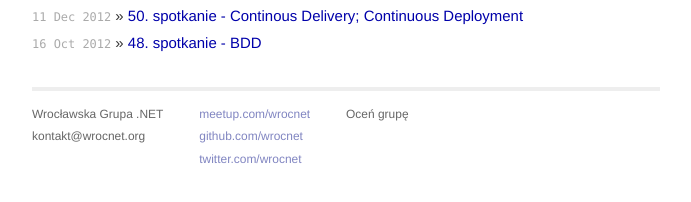
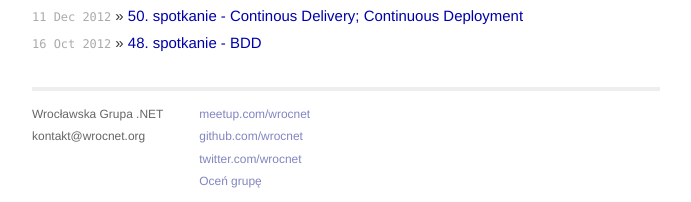
Before and after one commit to wrocnet/wrocnet.github.io, a Jekyll site: the page built from index.html, in a window 1280 px wide. Shown: the part 1451-1653 px from the top of the page, without its empty margins (294-985 px from the left). Built offline with Jekyll 4.4.1, drawn with Linux system fonts in a browser that asks for light colours; nearby versions of some CDN libraries; Markdown is read by kramdown in place of the engine named in the settings; a script that is not in the unit is left out.

Commit message:
link do oceny grupy

```diff
--- a/_layouts/default.html
+++ b/_layouts/default.html
@@ -47,9 +47,9 @@
                 <a href="http://wrocnet.org">meetup.com/wrocnet</a><br />
                 <a href="https://github.com/wrocnet">github.com/wrocnet</a><br />
                 <a href="https://twitter.com/wrocnet">twitter.com/wrocnet</a><br />
+                <a href="javascript:void(0)" id="satisfaction">Oceń grupę</a><br/>
               </p>
             </div>
-            <p id="satisfaction">Oceń grupę</p>
           </div>
         </div>
         <script>
```
